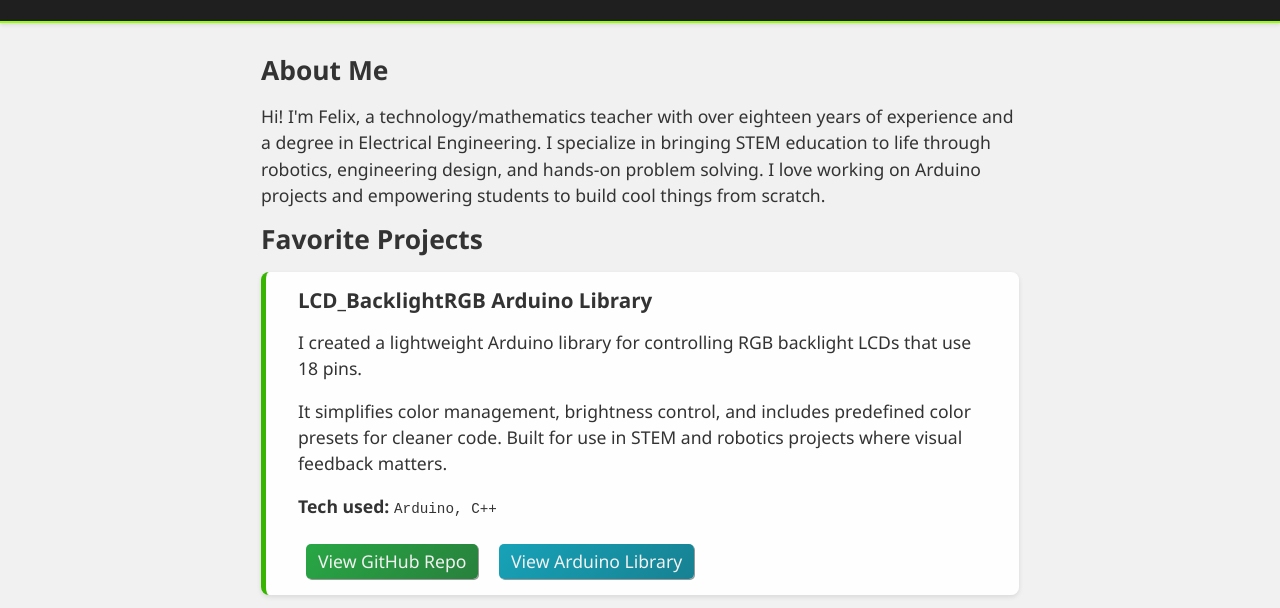
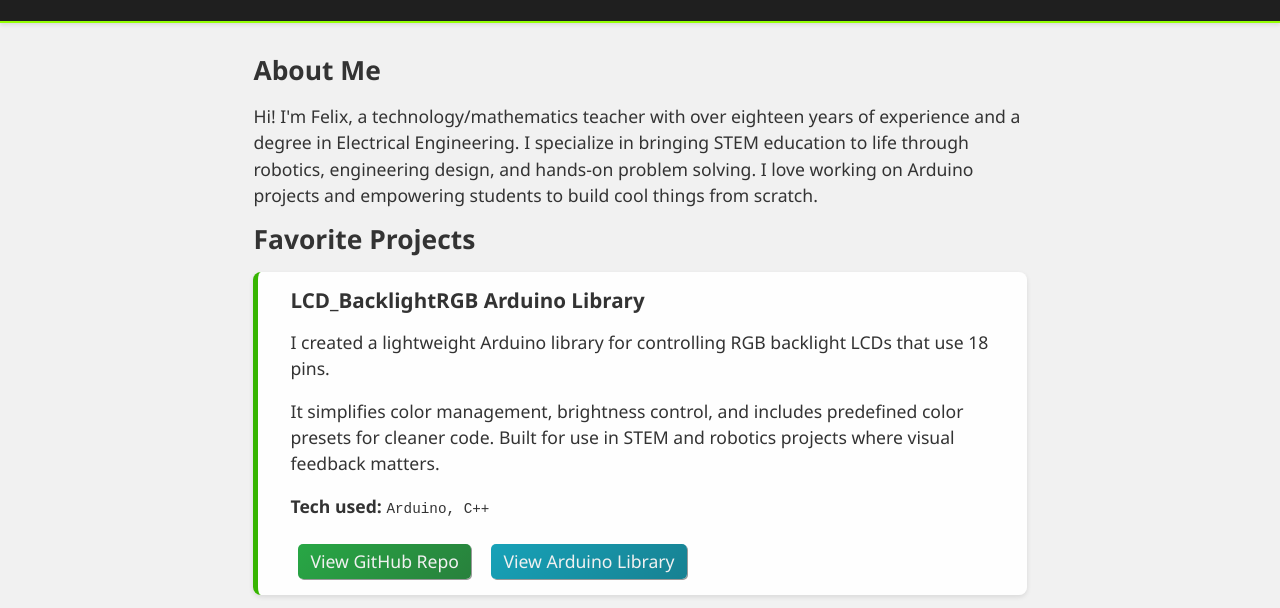
Before and after one commit to felixthecat8a/portfolio, a website: page index.html in a window 1280 px wide. Shown: the part 113-721 px from the top of the page. Drawn offline with nearby package versions, Linux system fonts and the light colour scheme; files that its build step writes are made by us from their sources.

Commit message:
Update _main.scss

```diff
--- a/src/scss/layout/_main.scss
+++ b/src/scss/layout/_main.scss
@@ -4,10 +4,7 @@
     main {
         background-color: inherit;
         color: inherit;
-        //width: rem(790);
-        //max-width: 90%;
-        width: min(rem(790), 90%);
-        max-width: 960px;
+        width: min(80ch, 90%);
         margin: 2rem auto;
         padding: 0 1rem;
         @content;
```
